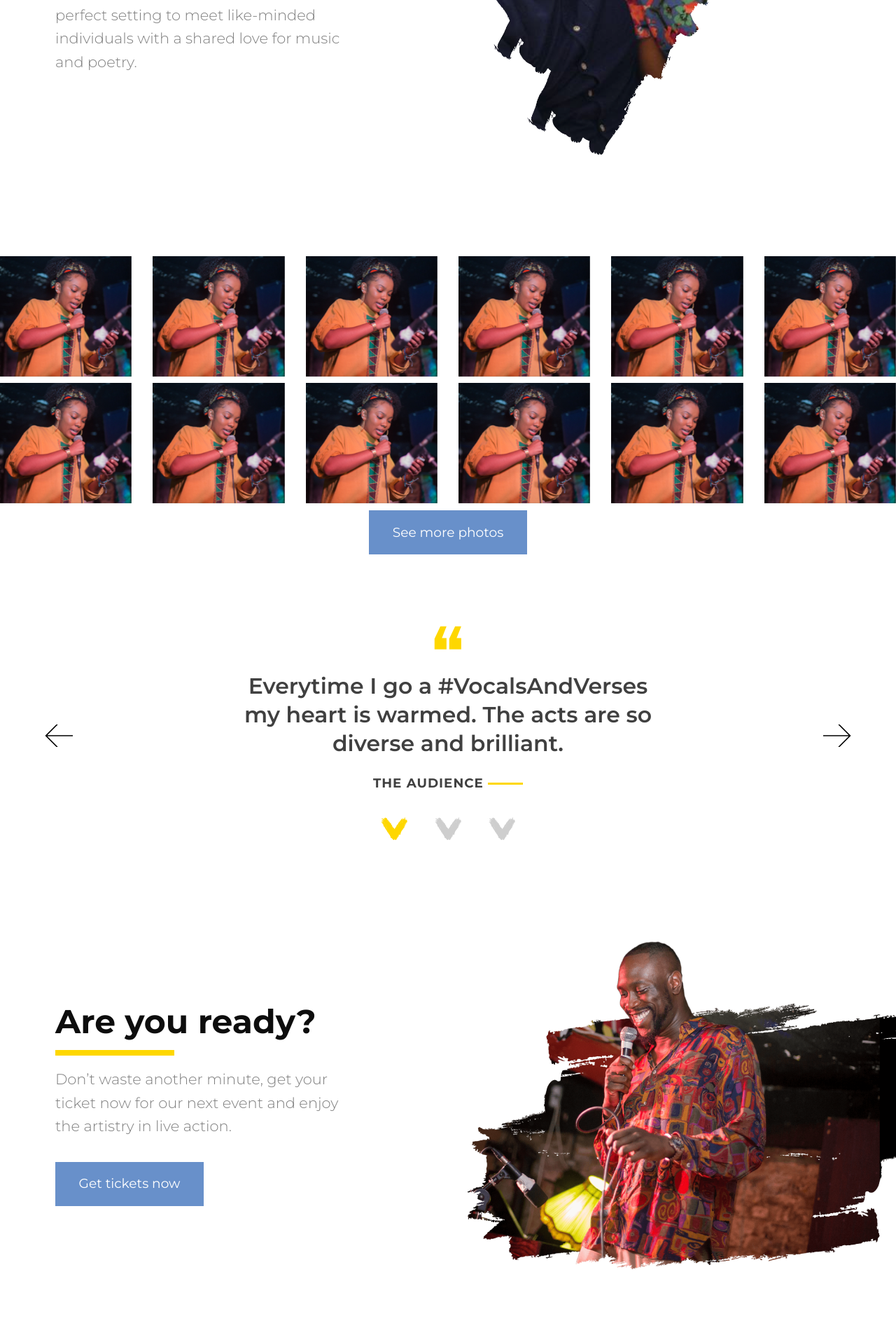
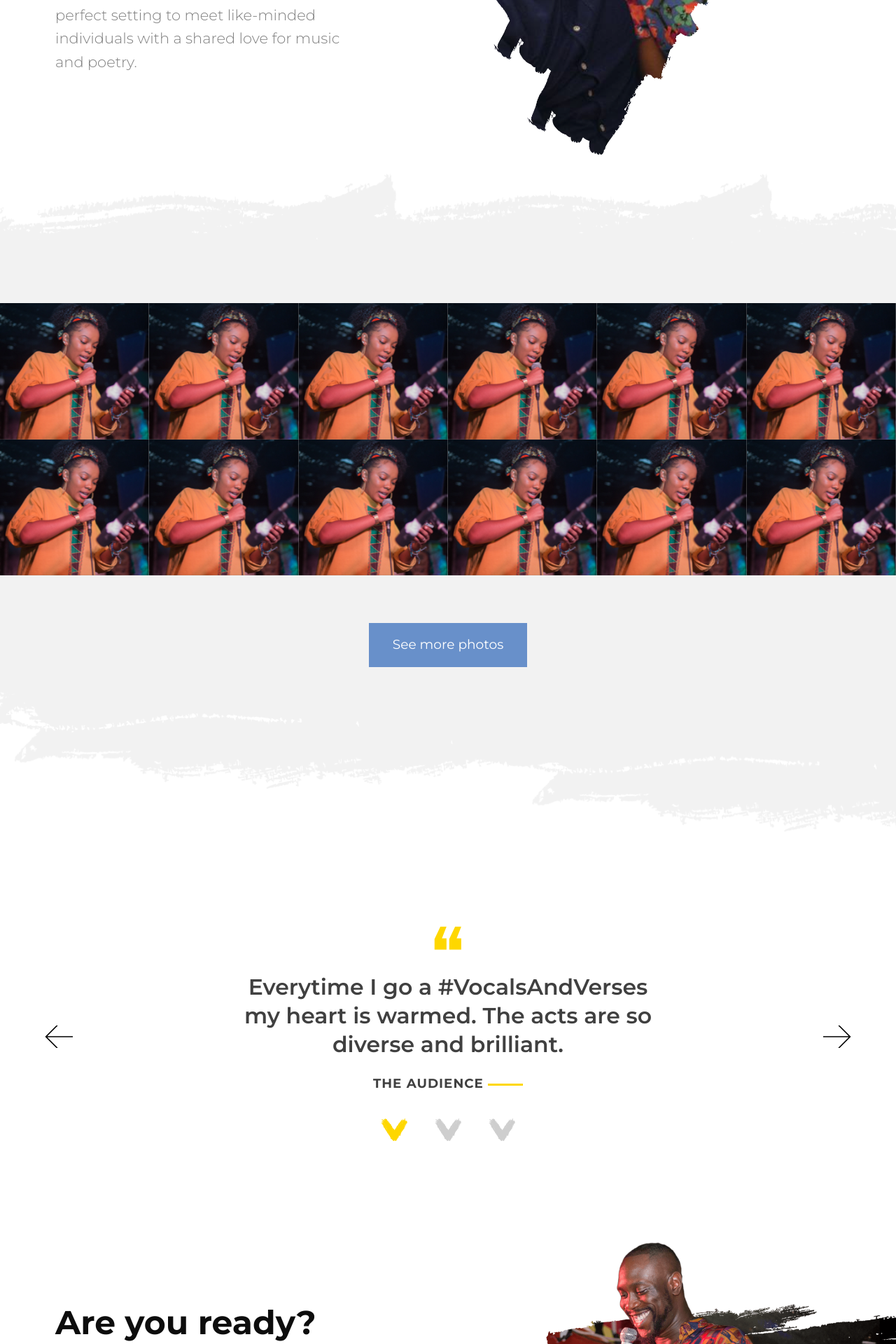
Before and after one commit to LloydBennett/vocalsandverses, a Jekyll site: the page built from index.html, in a window 1280 px wide. Shown: the part 2335-4255 px from the top of the page at 70% size. Built offline with Jekyll 4.4.1, drawn with Linux system fonts in a browser that asks for light colours.

Commit message:
sort spacing for image gallery

```diff
--- a/_sass/utilities/_variables.scss
+++ b/_sass/utilities/_variables.scss
@@ -72,6 +72,7 @@ $spacing-xxs: $spacing-xs / 2;
 $spacing-m: $spacing-base * 2;
 $spacing-l: $spacing-m * 2;
 $spacing-xl: $spacing-l * 2;
+$spacing-xxl: $spacing-xl * 2;
 
 
 //ANIMATION
--- a/vocalsandverses.css
+++ b/vocalsandverses.css
@@ -1624,6 +1624,55 @@ body.menu-open {
         padding: 0.8rem 1.6rem;
         width: auto; } }
 
+.gallery {
+  position: relative;
+  padding-top: 1.6rem;
+  background-color: #F2F2F2;
+  margin-bottom: 12.8rem; }
+  @media only screen and (max-width: 34.375em) {
+    .gallery {
+      margin-bottom: 8rem; } }
+  @media only screen and (min-width: 48em) {
+    .gallery {
+      padding-top: 3.2rem;
+      margin-bottom: 16rem; } }
+  @media only screen and (min-width: 60em) {
+    .gallery {
+      margin-bottom: 19.2rem; } }
+  .gallery::before, .gallery::after {
+    content: "";
+    position: absolute;
+    width: 100%;
+    height: 10%; }
+    @media only screen and (min-width: 60em) {
+      .gallery::before, .gallery::after {
+        height: 20%; } }
+  .gallery::before {
+    background: url("/images/gallery/top-section.png") no-repeat center top/cover;
+    top: -10%; }
+    @media only screen and (min-width: 60em) {
+      .gallery::before {
+        top: -20%; } }
+  .gallery::after {
+    background: url("/images/gallery/bottom-section.png") no-repeat center top/cover;
+    bottom: -20%;
+    height: 20%; }
+    @media only screen and (min-width: 48em) {
+      .gallery::after {
+        bottom: -40%;
+        height: 40%; } }
+  .gallery .thumbnail {
+    display: block;
+    cursor: pointer; }
+  .gallery .row {
+    margin-left: 0;
+    margin-right: 0; }
+  .gallery [class^="col-"] {
+    padding-left: 0;
+    padding-right: 0; }
+  .gallery .ctas {
+    margin-top: 3.2rem; }
+
 .testimonals {
   text-align: center; }
   .testimonals .container {
```
Also changed, not shown: _sass/modules/_gallery.scss (+10 -0 lines), _sass/modules/_why-go.scss (added, +24 -0 lines), 4 other files.
